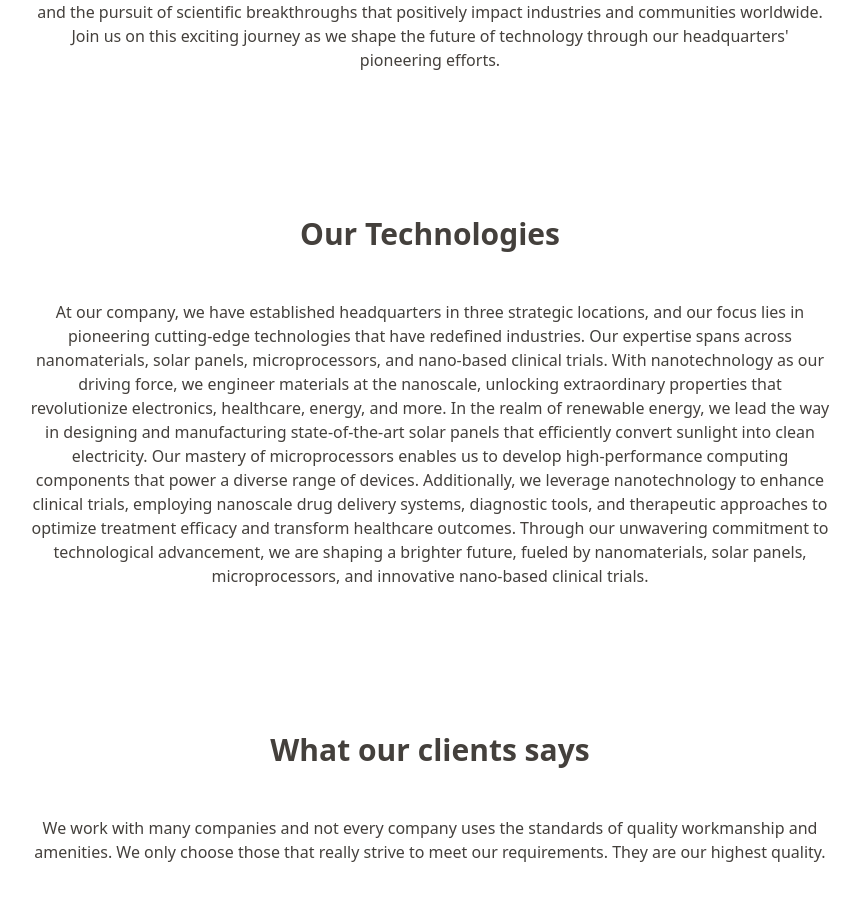
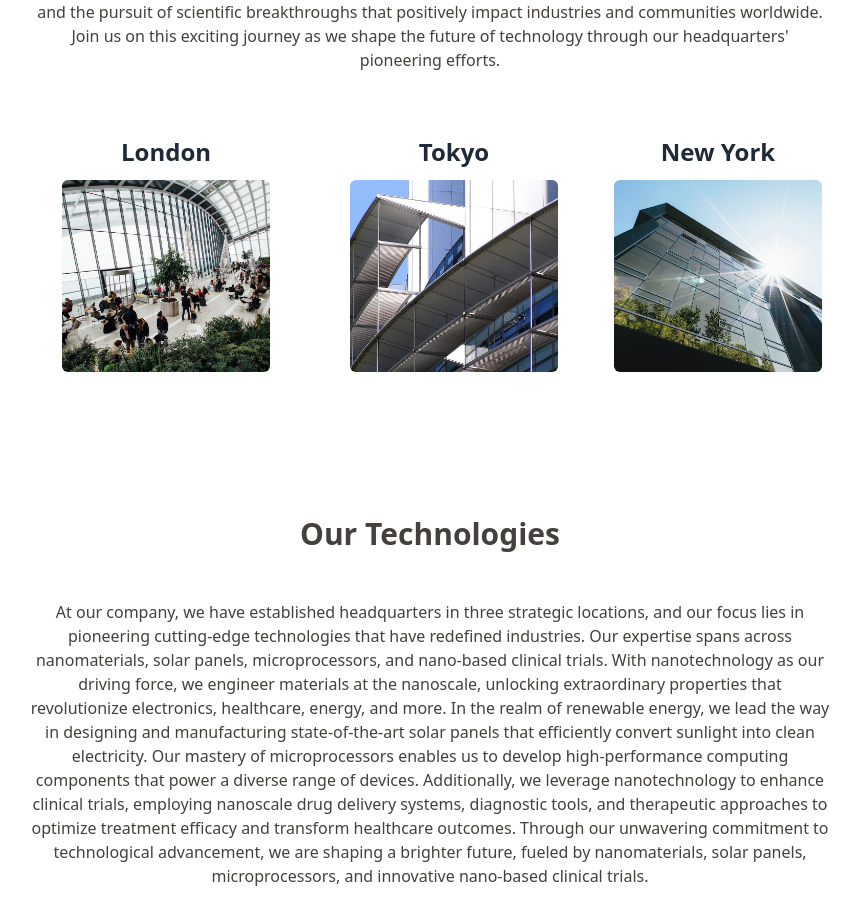
Before and after one commit to VFchristoff/BusinessPage, a React (Create React App) app in the folder website-aurora/: page / in a window 1280 px wide. Shown: the part 2044-2961 px from the top of the page, without its empty margins (210-1070 px from the left). Built offline with nearby package versions, Linux system fonts and the light colour scheme.

Commit message:
Dynamic images component DynamicColumnsBox_Image.js

```diff
--- a/website-aurora/src/App.js
+++ b/website-aurora/src/App.js
@@ -4,12 +4,20 @@ import React from 'react';
 import Homepage from './components/Homepage';
 import About from './components/About';
 import DynamicColumnsBox from "./components/DynamicColumnsBox";
+import DynamicColumnsBox_Image from "./components/DynamicColumnsBox_Image";
 
-const titleContent = ['Finance', 'Health Industry', 'Tech Corporations'];
+const titleContentSolutions = ['Finance', 'Health Industry', 'Tech Corporations'];
 const descriptionContent = [
     'Our professionals will assist you with all the aspects of your taxes related to business, general income, profit & loss, business income and deductions. For instance, you will be able to understand how to use MS Excel charting for effective tax planning and you will be able to file tax returns on your own with our tax specialists from all around the globe.',
     'We are engaged in running awareness campaigns in collaboration with Department of Manpower. On a more regional basis, each part of the world has its own situation and needs for its market. We are trying to make the most of the opportunities. We develop hybrid models where we combine machine learning with human intelligence, leveraging both to produce better predictions at a far faster rate than what we would have done with a purely machine.',
     'Our main clients are big tech corporations and it is a safe bet that they will continue to use the egress formatter. It takes a lot of repetitive and repetitive labor and automation to copy and paste things manually, so copy&pastation is alive and well in data centers.'
+];
+
+const titleContentHeadquarters = ['London', 'Tokyo', 'New York'];
+const imageUrlsContent = [
+    require('./images/front-page/locations/location1.jpeg'),
+    require('./images/front-page/locations/location2.jpeg'),
+    require('./images/front-page/locations/location3.jpeg'),
 ];
 
 const App = () => {
@@ -21,16 +29,17 @@ const App = () => {
             title="Solutions We Offer"
             description="We offer solutions for finance field, health industry and big tech corporation to make them competitive and self-sufficient. Aurora is positioned to help the world's biggest corporations becoming more successful than ever before. Our B2B Enterprise Service Provider (ESP) services allow our customers the opportunity to extend their reach by offering their products and services to millions of potential clients. With solutions in cloud computing, application development, project management, networking, business continuity, mobile technology and more, we are able to simplify and streamline the daily operations of enterprise customers, no matter how complicated or broad their businesses might be."
         />
-        <DynamicColumnsBox title={titleContent} description={descriptionContent} />
+        <DynamicColumnsBox title={titleContentSolutions} description={descriptionContent} />
         <About
             id="headquarters"
             title="Headquarters"
             description="Our company operates from three strategically located headquarters, each focusing on specific technological domains. With cutting-edge expertise in nanomaterials, solar panels, microprocessors, and nano-based clinical trials, we are at the forefront of technological advancements. Our headquarters are equipped with state-of-the-art facilities and a dedicated team of experts, working tirelessly to drive innovation and deliver groundbreaking solutions. We pride ourselves on our commitment to excellence and the pursuit of scientific breakthroughs that positively impact industries and communities worldwide. Join us on this exciting journey as we shape the future of technology through our headquarters' pioneering efforts."
         />
-        <About
-            id="tech"
-            title="Our Technologies"
-            description="At our company, we have established headquarters in three strategic locations, and our focus lies in pioneering cutting-edge technologies that have redefined industries. Our expertise spans across nanomaterials, solar panels, microprocessors, and nano-based clinical trials. With nanotechnology as our driving force, we engineer materials at the nanoscale, unlocking extraordinary properties that revolutionize electronics, healthcare, energy, and more. In the realm of renewable energy, we lead the way in designing and manufacturing state-of-the-art solar panels that efficiently convert sunlight into clean electricity. Our mastery of microprocessors enables us to develop high-performance computing components that power a diverse range of devices. Additionally, we leverage nanotechnology to enhance clinical trials, employing nanoscale drug delivery systems, diagnostic tools, and therapeutic approaches to optimize treatment efficacy and transform healthcare outcomes. Through our unwavering commitment to technological advancement, we are shaping a brighter future, fueled by nanomaterials, solar panels, microprocessors, and innovative nano-based clinical trials."
+      <DynamicColumnsBox_Image title={titleContentHeadquarters} imageUrls={imageUrlsContent} />
+      <About
+        id="tech"
+        title="Our Technologies"
+        description="At our company, we have established headquarters in three strategic locations, and our focus lies in pioneering cutting-edge technologies that have redefined industries. Our expertise spans across nanomaterials, solar panels, microprocessors, and nano-based clinical trials. With nanotechnology as our driving force, we engineer materials at the nanoscale, unlocking extraordinary properties that revolutionize electronics, healthcare, energy, and more. In the realm of renewable energy, we lead the way in designing and manufacturing state-of-the-art solar panels that efficiently convert sunlight into clean electricity. Our mastery of microprocessors enables us to develop high-performance computing components that power a diverse range of devices. Additionally, we leverage nanotechnology to enhance clinical trials, employing nanoscale drug delivery systems, diagnostic tools, and therapeutic approaches to optimize treatment efficacy and transform healthcare outcomes. Through our unwavering commitment to technological advancement, we are shaping a brighter future, fueled by nanomaterials, solar panels, microprocessors, and innovative nano-based clinical trials."
         />
         <About
             id="clients"
--- /dev/null
+++ b/website-aurora/src/components/DynamicColumnsBox_Image.js
@@ -0,0 +1,16 @@
+import React from 'react';
+
+const DynamicColumnsBox_Image = ({ title, imageUrls }) => {
+    return (
+        <div className="flex flex-wrap justify-center px-6 sm:px-16 md:px-10 lg:px-20 xl:px-40 2xl:px-60">
+            {title.map((_, index) => (
+                <div key={index} className={`w-full sm:w-1/2 md:w-1/3 lg:w-1/4 p-4 mb-4 ${index !== title.length - 1 ? 'md:mx-6' : ''}`}>
+                    <p className="text-center font-semibold text-2xl pb-3 text-gray-800">{title[index]}</p>
+                    <img src={imageUrls[index]} alt={`Image ${index + 1}`} className="object-cover h-48 w-full rounded-md mb-4 transition duration-500 ease-in-out transform hover:scale-105" />
+                </div>
+            ))}
+        </div>
+    );
+};
+
+export default DynamicColumnsBox_Image;
```
